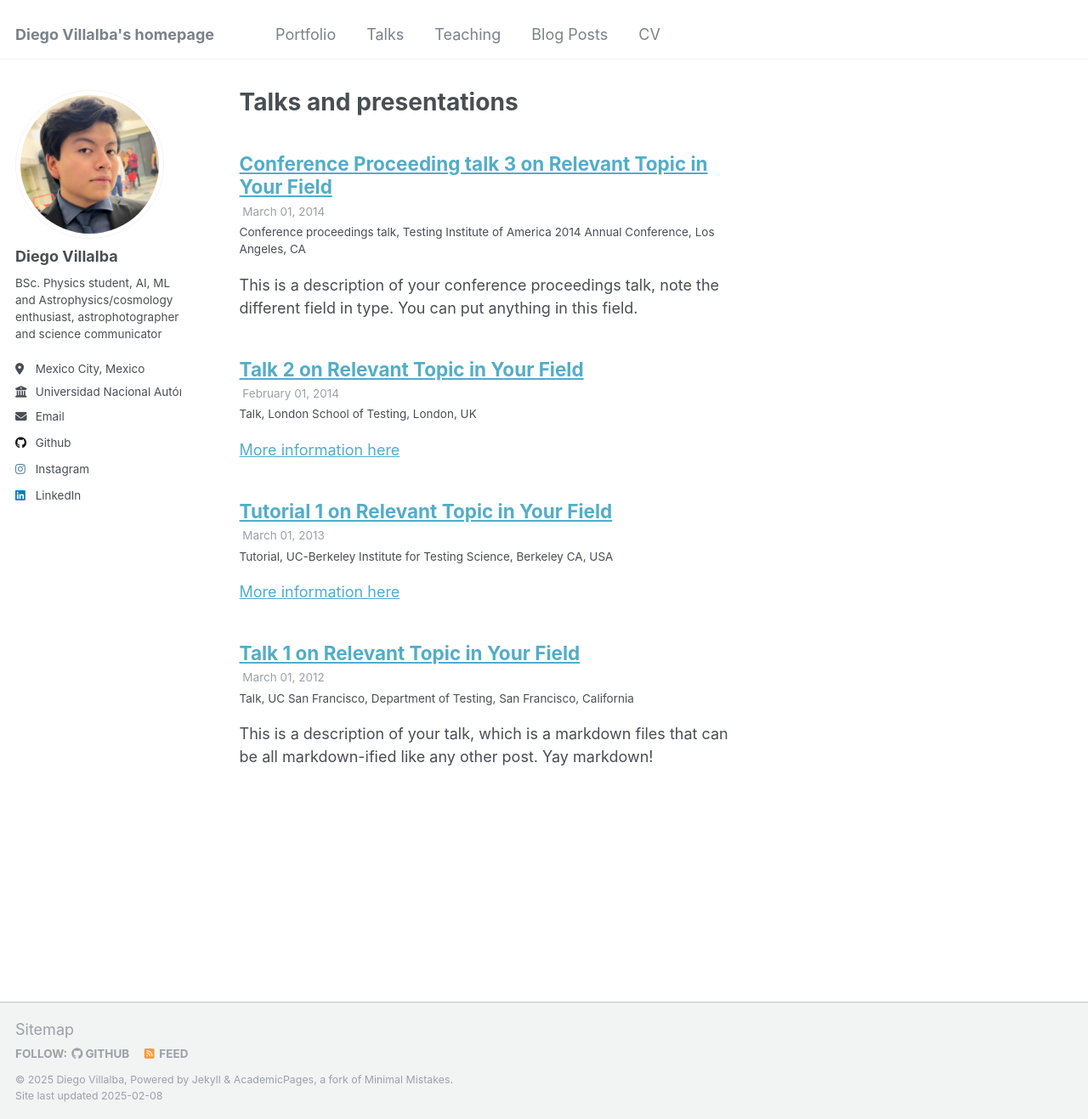
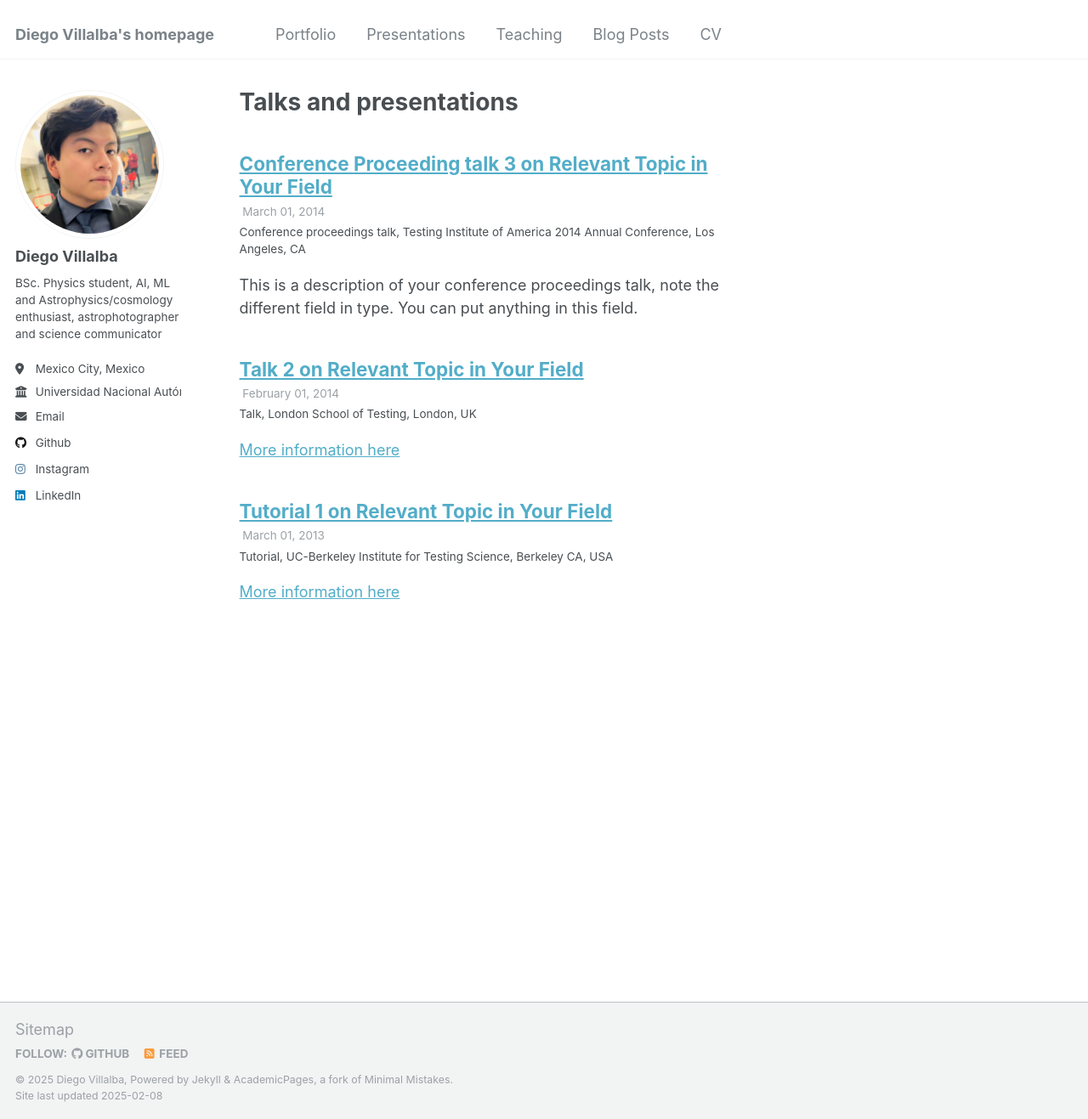
Before and after one commit to DiegoViillalba/DiegoViillalba.github.io, a Jekyll site: the page built from _pages/talks.html, in a window 1280 px wide and 1317 px high. Shown: the whole window at 85% size. Built offline with Jekyll 4.4.1, drawn with Linux system fonts in a browser that asks for light colours; a file with an impossible date is left out; part of the change alters nothing that is shown.

Commit message:
update: portafolio

```diff
--- a/_data/navigation.yml
+++ b/_data/navigation.yml
@@ -8,7 +8,7 @@ main:
   - title: "Portfolio"
     url: /portfolio/
 
-  - title: "Talks"
+  - title: "Presentations"
     url: /talks/
 
   - title: "Teaching"
--- a/_talks/2012-03-01-talk-1.md
+++ b/_talks/2012-03-01-talk-1.md
@@ -1,11 +1,22 @@
 ---
-title: "Talk 1 on Relevant Topic in Your Field"
+title: "Event : Astronomy Night UNAM <br/><img src='/images/t1_1.png'>"
 collection: talks
-type: "Talk"
+type: "Presentation"
 permalink: /talks/2012-03-01-talk-1
-venue: "UC San Francisco, Department of Testing"
-date: 2012-03-01
-location: "San Francisco, California"
+venue: "Universidad Nacional Autonoma de México"
+date: 2023-27-11
+location: "Ciudad De México, México"
 ---
 
-This is a description of your talk, which is a markdown files that can be all markdown-ified like any other post. Yay markdown!
+Noche de las Estrellas: A Celebration of Astronomy and Science
+![photo1](/images/t1_1.png)
+
+Noche de las Estrellas was an incredible public event dedicated to astronomy and science outreach, where we brought the wonders of the cosmos closer to the community. As the main coordinator of this activity, I oversaw the organization and execution of the event, ensuring a seamless and enriching experience for all attendees.
+
+During the event, we set up multiple telescopes for both daytime and nighttime observations, allowing participants to explore celestial objects such as the Moon, planets, and deep-sky phenomena. The event featured engaging discussions, hands-on activities, and an inspiring environment that encouraged curiosity and learning.
+
+![photo2](/images/t1_2.JPG)
+
+With a remarkable turnout of 700 people, the event successfully connected the public with astronomy enthusiasts, students, and professionals. Through guided observations and interactive sessions, attendees had the opportunity to deepen their understanding of the universe and appreciate the beauty of the night sky.
+
+The experience was not only about observing celestial bodies but also about fostering a sense of wonder, discovery, and scientific curiosity in an inclusive and dynamic setting. Noche de las Estrellas was a truly memorable night where the passion for astronomy illuminated the minds of many.
```
Also changed, not shown: 3 other files.
